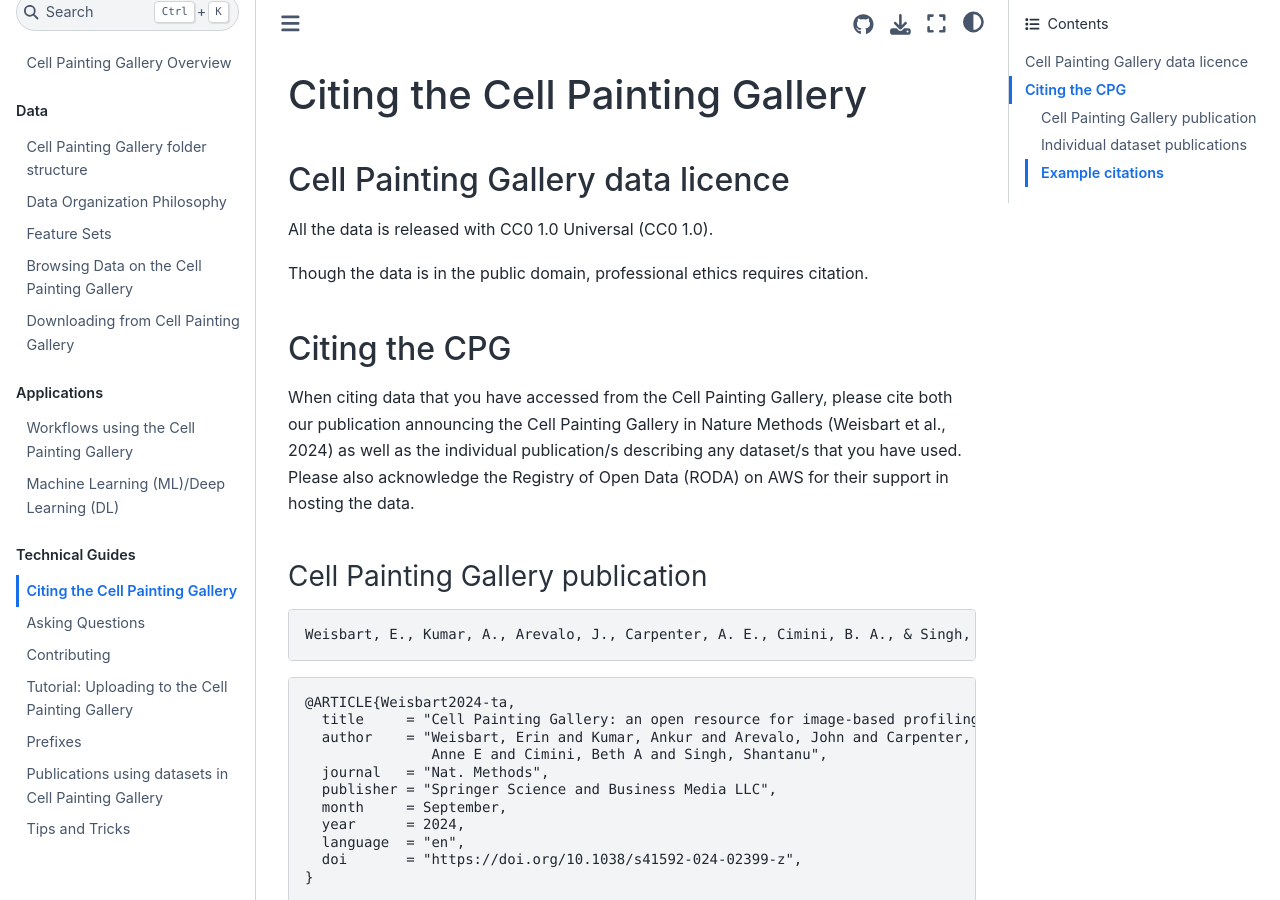
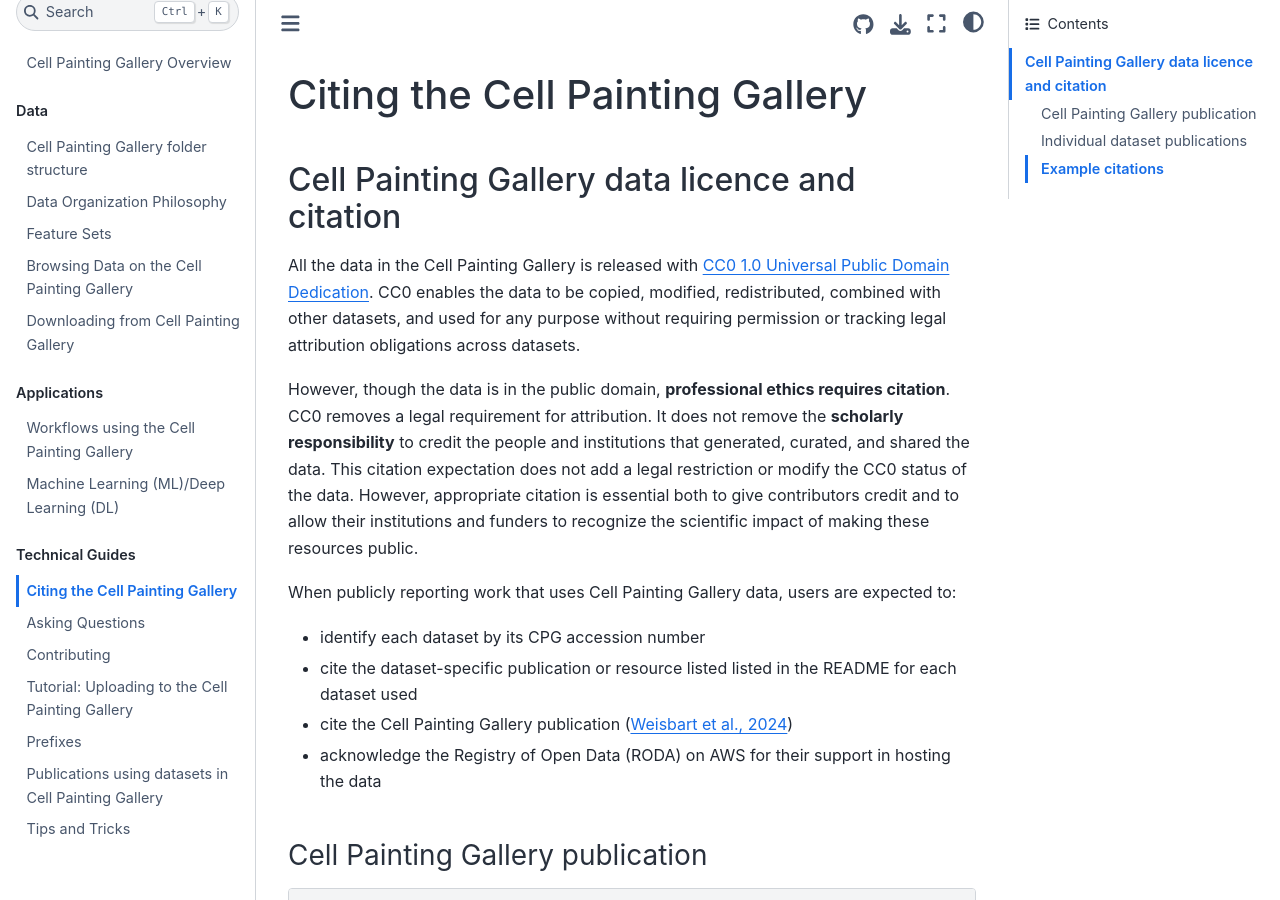
Before and after one commit to broadinstitute/cellpainting-gallery, a Jupyter Book: the page built from documentation/citing.md, in a window 1280 px wide and 900 px high. Built offline with Jupyter Book 1.0.4 settings and Sphinx 7.4.7 and the Sphinx Book theme 1.1.4, drawn with Linux system fonts in a browser that asks for light colours; pages that are not in the unit, such as notebooks, are missing from menus.

Commit message:
expand on license/citation

```diff
--- a/documentation/citing.md
+++ b/documentation/citing.md
@@ -1,15 +1,22 @@
 # Citing the Cell Painting Gallery
 
-## Cell Painting Gallery data licence
+## Cell Painting Gallery data licence and citation
 
-All the data is released with CC0 1.0 Universal (CC0 1.0).
+All the data in the Cell Painting Gallery is released with [CC0 1.0 Universal Public Domain Dedication](https://creativecommons.org/publicdomain/zero/1.0/).
+CC0 enables the data to be copied, modified, redistributed, combined with other datasets, and used for any purpose without requiring permission or tracking legal attribution obligations across datasets.
 
-Though the data is in the public domain, professional ethics requires citation.
+However, though the data is in the public domain, **professional ethics requires citation**.
+CC0 removes a legal requirement for attribution.
+It does not remove the **scholarly responsibility** to credit the people and institutions that generated, curated, and shared the data.
+This citation expectation does not add a legal restriction or modify the CC0 status of the data.
+However, appropriate citation is essential both to give contributors credit and to allow their institutions and funders to recognize the scientific impact of making these resources public.
 
-## Citing the CPG
+When publicly reporting work that uses Cell Painting Gallery data, users are expected to:
 
-When citing data that you have accessed from the Cell Painting Gallery, please cite both our publication announcing the Cell Painting Gallery in Nature Methods (Weisbart et al., 2024) as well as the individual publication/s describing any dataset/s that you have used.
-Please also acknowledge the Registry of Open Data (RODA) on AWS for their support in hosting the data.
+- identify each dataset by its CPG accession number
+- cite the dataset-specific publication or resource listed listed in the README for each dataset used
+- cite the Cell Painting Gallery publication ([Weisbart et al., 2024](https://doi.org/10.1038/s41592-024-02399-z))
+- acknowledge the Registry of Open Data (RODA) on AWS for their support in hosting the data
 
 ### Cell Painting Gallery publication
 
```
Also changed, not shown: README.md (+6 -3 lines).
